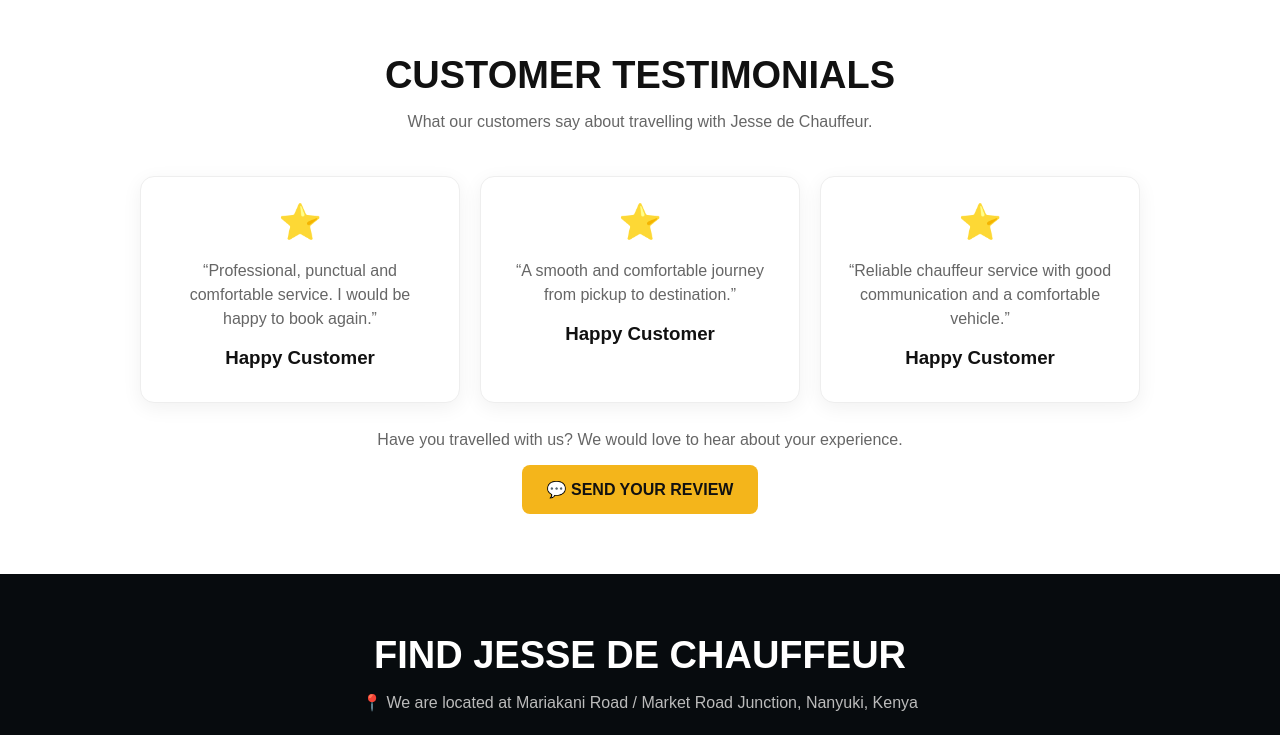
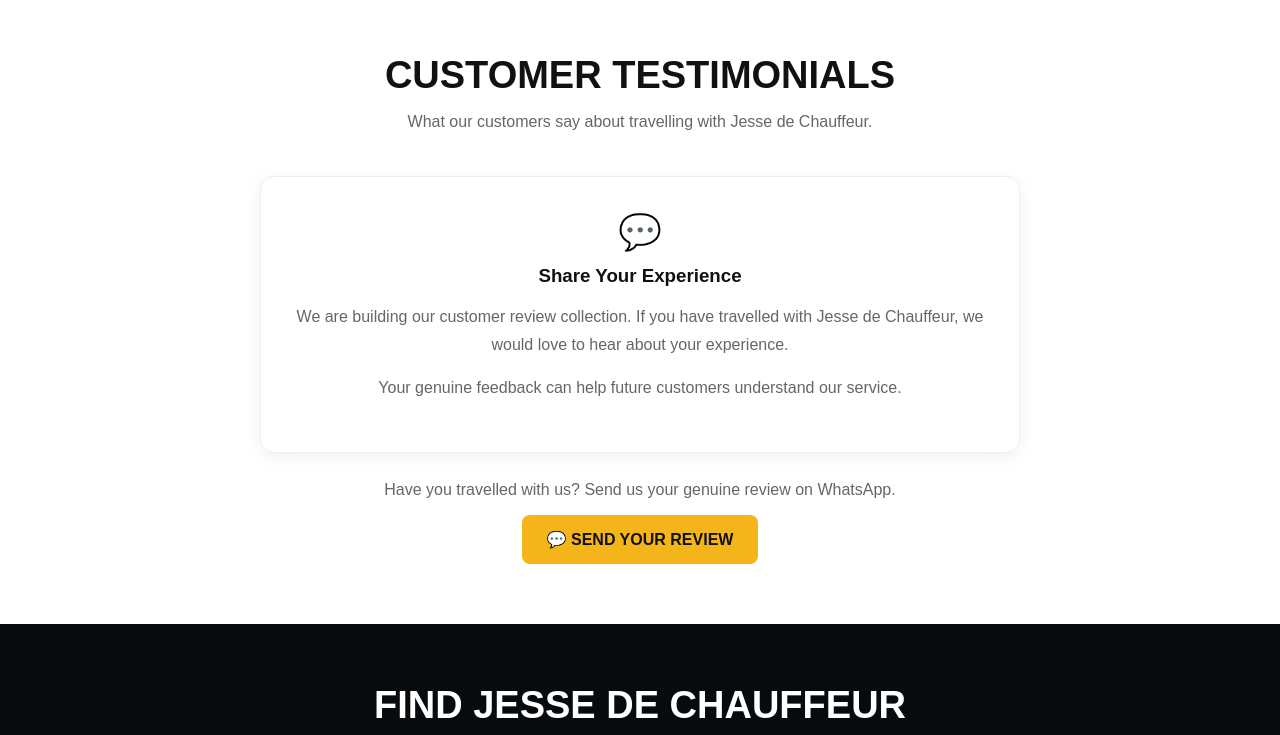
Before and after one commit to Jessechauffeur/jessechauffeur.github.io, a plain HTML site: page index.html in a window 1280 px wide. Shown: the part 4037-4772 px from the top of the page. Drawn offline with Linux system fonts and the light colour scheme.

Commit message:
Add files via upload

```diff
--- a/index.html
+++ b/index.html
@@ -179,12 +179,13 @@
   <div style="max-width:1000px;margin:auto;">
     <h2 class="section-title">CUSTOMER TESTIMONIALS</h2>
     <p class="section-sub">What our customers say about travelling with Jesse de Chauffeur.</p>
-    <div class="services" style="grid-template-columns:repeat(3,1fr);margin-top:28px;">
-      <div class="card"><div class="icon">⭐</div><p>“Professional, punctual and comfortable service. I would be happy to book again.”</p><h3>Happy Customer</h3></div>
-      <div class="card"><div class="icon">⭐</div><p>“A smooth and comfortable journey from pickup to destination.”</p><h3>Happy Customer</h3></div>
-      <div class="card"><div class="icon">⭐</div><p>“Reliable chauffeur service with good communication and a comfortable vehicle.”</p><h3>Happy Customer</h3></div>
+    <div class="card" style="max-width:760px;margin:28px auto 0;text-align:center;padding:35px;">
+      <div class="icon">💬</div>
+      <h3>Share Your Experience</h3>
+      <p style="line-height:1.7;color:#666;">We are building our customer review collection. If you have travelled with Jesse de Chauffeur, we would love to hear about your experience.</p>
+      <p style="line-height:1.7;color:#666;">Your genuine feedback can help future customers understand our service.</p>
     </div>
-    <p style="text-align:center;color:#666;margin-top:28px;">Have you travelled with us? We would love to hear about your experience.</p>
+    <p style="text-align:center;color:#666;margin-top:28px;">Have you travelled with us? Send us your genuine review on WhatsApp.</p>
     <div style="text-align:center;"><a class="btn primary" href="https://wa.me/254790893508?text=Hello%20Jesse%20de%20Chauffeur%2C%20I%20would%20like%20to%20share%20a%20review." target="_blank" rel="noopener">💬 SEND YOUR REVIEW</a></div>
   </div>
 </section>
```
